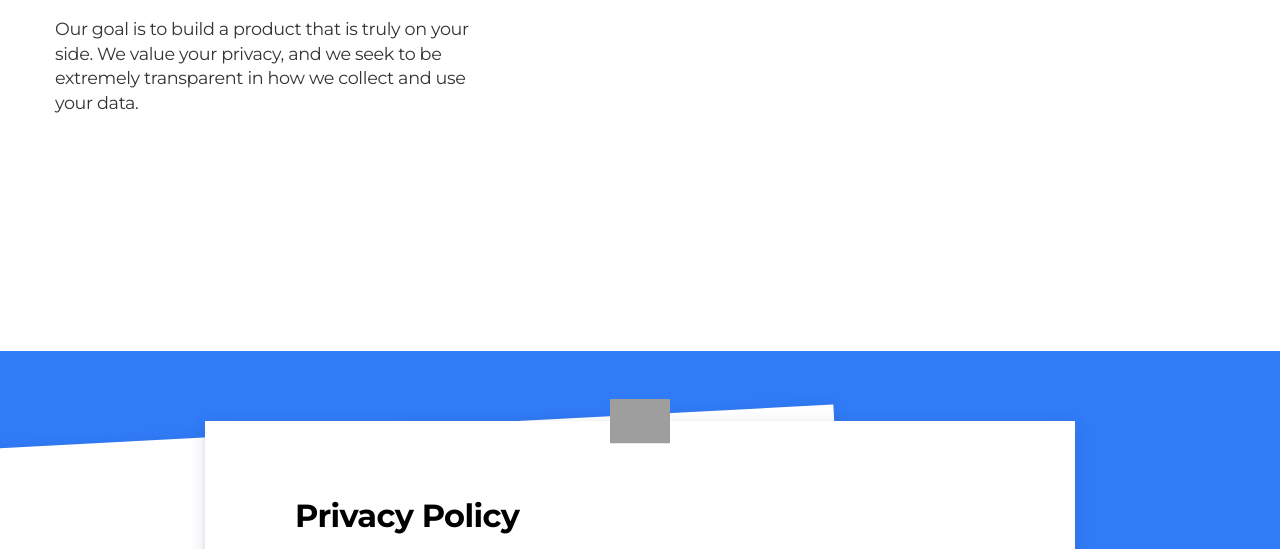
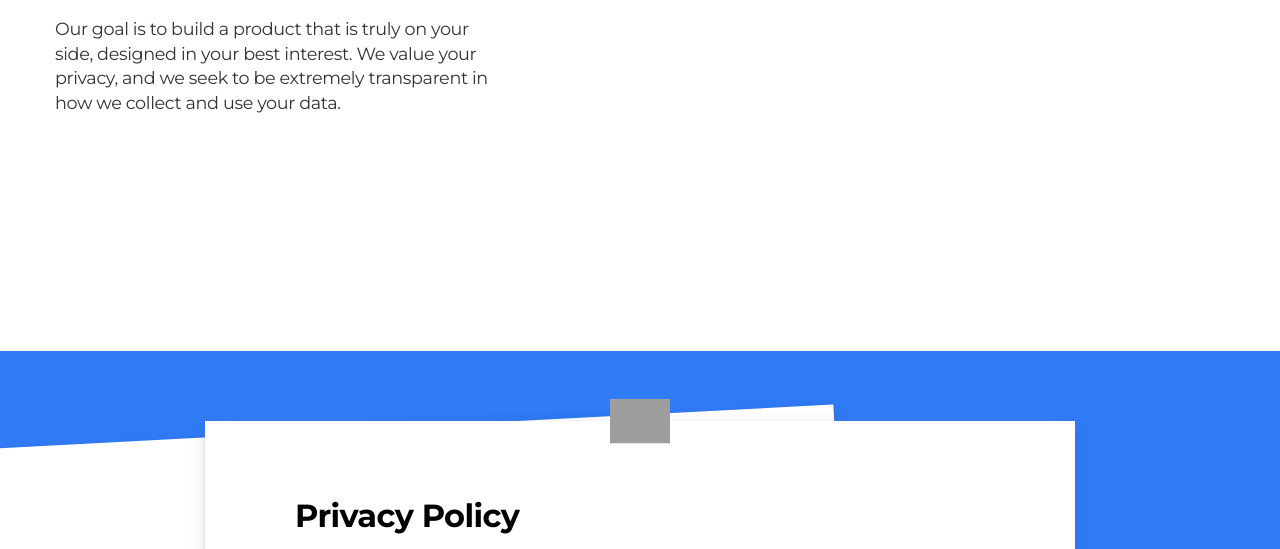
Before and after one commit to potential-app/index, a plain HTML site: page privacy.html in a window 1280 px wide. Shown: the part 221-770 px from the top of the page. Drawn offline with Linux system fonts and the light colour scheme; grey boxes are pictures that could not be loaded.

Commit message:
designed in your best interest

```diff
--- a/privacy.html
+++ b/privacy.html
@@ -57,7 +57,7 @@
         <div class="header-58__left">
           <div class="header-58__left_content">
             <h1 class="heading heading--accent header-58__heading">Privacy</h1>
-            <p class="header-58__text">Our goal is to build a product that is truly on your side. We value your privacy, and we seek to be extremely transparent in how we collect and use your data.</p>
+            <p class="header-58__text">Our goal is to build a product that is truly on your side, designed in your best interest. We value your privacy, and we seek to be extremely transparent in how we collect and use your data.</p>
             <div class="header-58__cta_box">
 
             </div>
```
